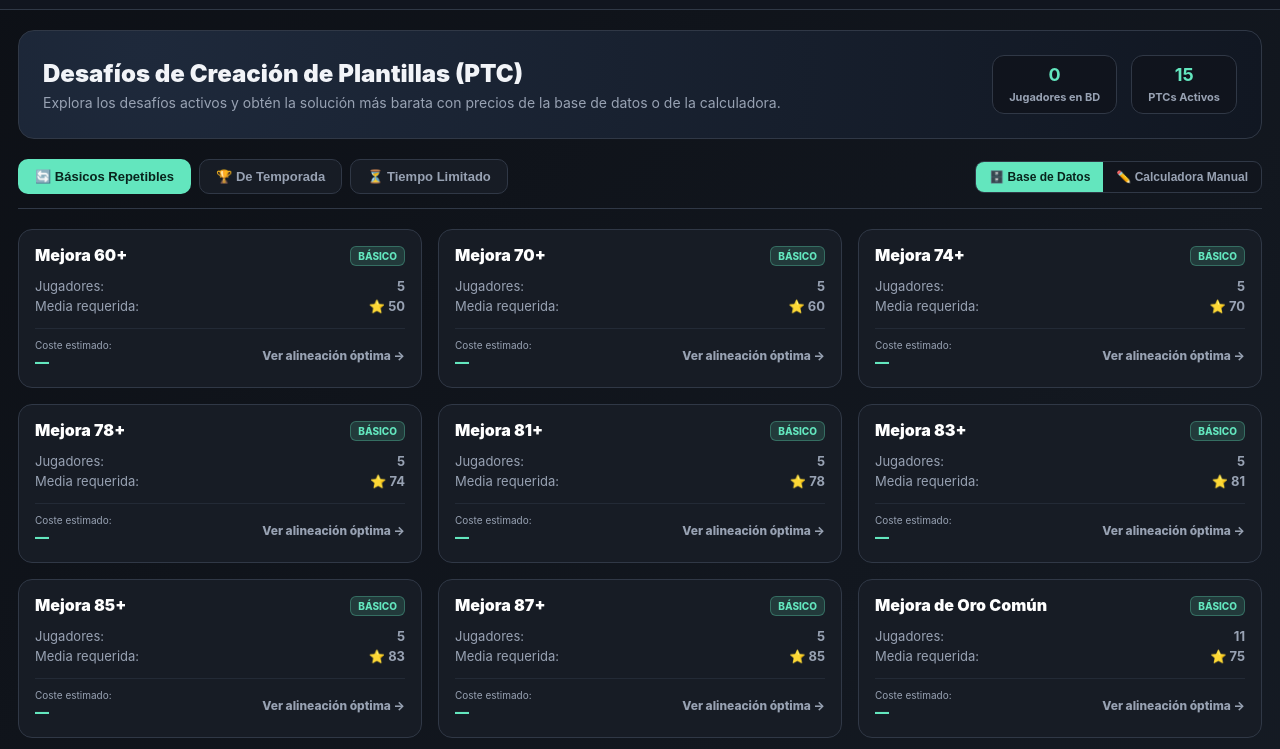
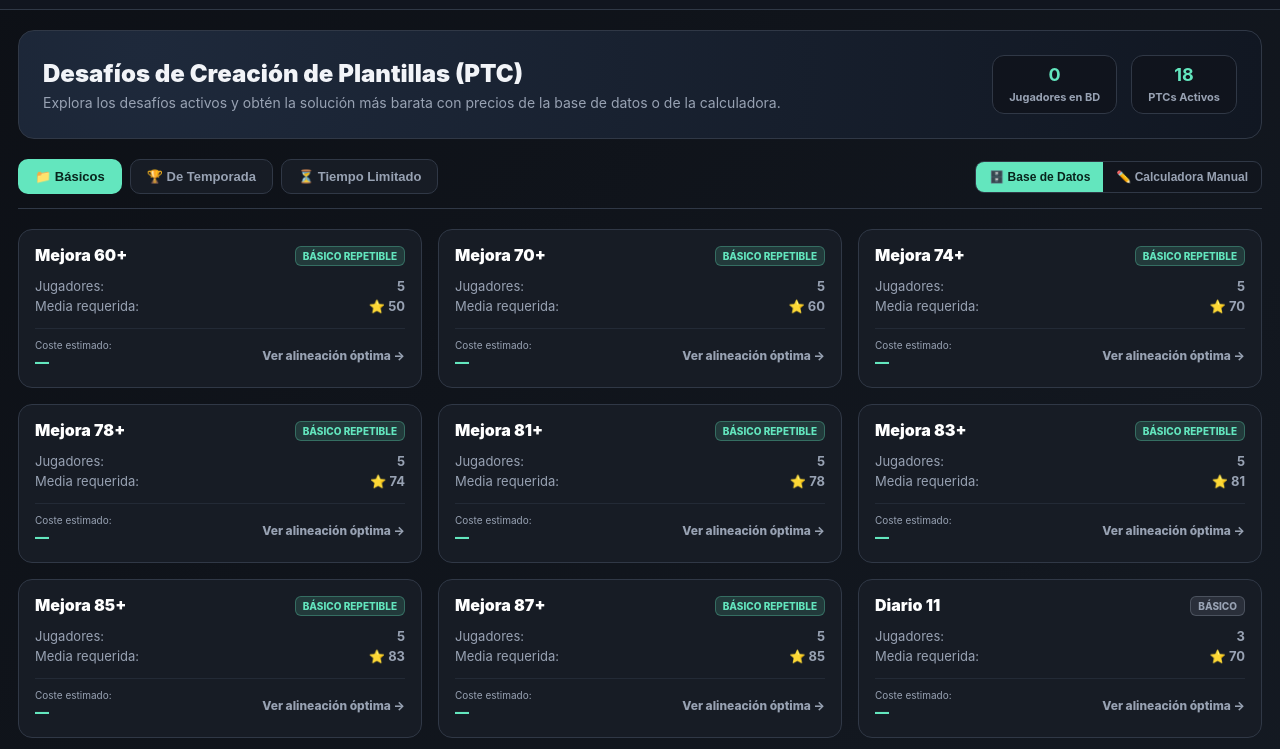
Before and after one commit to andokez/ufm, a plain HTML site: page index.html in a window 1280 px wide. Shown: the part 51-800 px from the top of the page. Drawn offline with Linux system fonts and the light colour scheme.

Commit message:
Add files via upload

```diff
--- a/index.html
+++ b/index.html
@@ -97,16 +97,24 @@
   }
   .ptc-header { display: flex; justify-content: space-between; align-items: flex-start; margin-bottom: 12px; gap: 6px; }
   .ptc-title { font-size: 16px; font-weight: 900; margin: 0; color: #fff; line-height: 1.2; }
+
   .ptc-badge-type {
     font-size: 10px; font-weight: 800; text-transform: uppercase; padding: 3px 7px;
-    border-radius: 6px; background: rgba(99, 230, 190, 0.15); color: var(--accent); border: 1px solid rgba(99, 230, 190, 0.3);
+    border-radius: 6px; background: rgba(152, 162, 179, 0.15); color: var(--muted); border: 1px solid rgba(152, 162, 179, 0.3);
     white-space: nowrap;
+  }
+  .ptc-badge-type.repeatable {
+    background: rgba(99, 230, 190, 0.15); color: var(--accent); border-color: rgba(99, 230, 190, 0.3);
   }
   .ptc-badge-type.limited {
     background: rgba(239, 68, 68, 0.15); color: #fca5a5; border-color: rgba(239, 68, 68, 0.3);
   }
   .ptc-badge-type.season {
     background: rgba(255, 212, 59, 0.15); color: var(--gold); border-color: rgba(255, 212, 59, 0.3);
+  }
+
+  .ptc-reward {
+    font-size: 11px; font-weight: 800; color: var(--gold); margin: -4px 0 10px; display: flex; align-items: center; gap: 4px;
   }
   .ptc-reqs { font-size: 13px; color: var(--muted); margin-bottom: 14px; display: flex; flex-direction: column; gap: 4px; }
   .ptc-req-item { display: flex; justify-content: space-between; }
@@ -229,7 +237,7 @@
         <span id="lblStatPlayers">Jugadores en BD</span>
       </div>
       <div class="hero-stat-badge">
-        <b id="statPtcCount">13</b>
+        <b id="statPtcCount">0</b>
         <span id="lblStatActive">PTCs Activos</span>
       </div>
     </div>
@@ -238,7 +246,7 @@
   <!-- Barra de Herramientas y Filtros -->
   <div class="ptc-toolbar">
     <div class="category-tabs">
-      <button type="button" class="tab-button active" onclick="switchCategory('basic')" id="tabBasic">🔄 Básicos Repetibles</button>
+      <button type="button" class="tab-button active" onclick="switchCategory('basic')" id="tabBasic">📁 Básicos</button>
       <button type="button" class="tab-button" onclick="switchCategory('season')" id="tabSeason">🏆 De Temporada</button>
       <button type="button" class="tab-button" onclick="switchCategory('limited')" id="tabLimited">⏳ Tiempo Limitado</button>
     </div>
@@ -305,119 +313,120 @@ var i18n = {
     heroTitle: "Desafíos de Creación de Plantillas (PTC)",
     heroSubtitle: "Explora los desafíos activos y obtén la solución más barata con precios de la base de datos o de la calculadora.",
     statPlayers: "Jugadores en BD", statActive: "PTCs Activos",
-    tabBasic: "🔄 Básicos Repetibles", tabSeason: "🏆 De Temporada", tabLimited: "⏳ Tiempo Limitado",
+    tabBasic: "📁 Básicos", tabSeason: "🏆 De Temporada", tabLimited: "⏳ Tiempo Limitado",
     btnSrcDb: "🗄️ Base de Datos", btnSrcManual: "✏️ Calculadora Manual",
     reqPlayers: "Jugadores:", reqTarget: "Media requerida:",
     reqSquads: "Plantillas requeridas:",
     viewSolution: "Ver alineación óptima →",
     estCost: "Coste estimado:",
-    sumCost: "Coste Plantilla", sumTotalCost: "Coste Total Desafío",
-    sumTarget: "Media Exigida", sumExact: "Media Exacta",
+    rewardLabel: "Premio:",
+    sumCost: "Coste Plantilla", sumTarget: "Media Exigida", sumExact: "Media Exacta",
     squadTitle: "Alineación Sugerida",
     noPricesWarning: "No hay precios disponibles. Revisa la Base de Datos o introduce precios en el modo Manual de la calculadora.",
     anyPlayer: "Cualquier jugador de",
-    badgeBasic: "Básico", badgeSeason: "Temporada", badgeLimited: "Limitado",
+    badgeBasic: "Básico", badgeRepeatable: "Básico Repetible", badgeSeason: "Temporada", badgeLimited: "Limitado",
     modalSubtitle: "{players} jugadores · Media {target}",
-    multiSquadTitle: "{title} ({current} de {total})"
+    pendingDetails: "Requisitos de esta plantilla pendientes de definir."
   },
   en: {
     navHome: "Home", navDb: "Database", navCalc: "SBC Calculator",
     heroTitle: "Squad Building Challenges (PTC)",
     heroSubtitle: "Explore active challenges and get the cheapest squad solution using database or calculator manual prices.",
     statPlayers: "Players in DB", statActive: "Active PTCs",
-    tabBasic: "🔄 Repeatable Basics", tabSeason: "🏆 Season Challenges", tabLimited: "⏳ Limited Time",
+    tabBasic: "📁 Basics", tabSeason: "🏆 Season Challenges", tabLimited: "⏳ Limited Time",
     btnSrcDb: "🗄️ Database", btnSrcManual: "✏️ Manual Calculator",
     reqPlayers: "Players:", reqTarget: "Target Rating:",
     reqSquads: "Required Squads:",
     viewSolution: "View cheapest squad →",
     estCost: "Estimated Cost:",
-    sumCost: "Squad Cost", sumTotalCost: "Total Challenge Cost",
-    sumTarget: "Target Rating", sumExact: "Exact Rating",
+    rewardLabel: "Reward:",
+    sumCost: "Squad Cost", sumTarget: "Target Rating", sumExact: "Exact Rating",
     squadTitle: "Suggested Squad",
     noPricesWarning: "No prices available. Check your Database or enter manual prices in the calculator.",
     anyPlayer: "Any player of",
-    badgeBasic: "Basic", badgeSeason: "Season", badgeLimited: "Limited",
+    badgeBasic: "Basic", badgeRepeatable: "Repeatable Basic", badgeSeason: "Season", badgeLimited: "Limited",
     modalSubtitle: "{players} players · Rating {target}",
-    multiSquadTitle: "{title} ({current} of {total})"
+    pendingDetails: "Squad requirements pending to be defined."
   },
   fr: {
     navHome: "Accueil", navDb: "Base de Données", navCalc: "Calculateur DCE",
     heroTitle: "Défis de Création d'Équipe (DCE)",
     heroSubtitle: "Découvrez les défis actifs et obtenez la solution la moins chère avec votre base de données ou la calculatrice.",
     statPlayers: "Joueurs en BD", statActive: "DCE Actifs",
-    tabBasic: "🔄 Répétables Basiques", tabSeason: "🏆 De Saison", tabLimited: "⏳ Temps Limité",
+    tabBasic: "📁 Basiques", tabSeason: "🏆 De Saison", tabLimited: "⏳ Temps Limité",
     btnSrcDb: "🗄️ Base de Données", btnSrcManual: "✏️ Calculateur Manuel",
     reqPlayers: "Joueurs :", reqTarget: "Note Requise :",
     reqSquads: "Équipes Requises :",
     viewSolution: "Voir l'équipe optimale →",
     estCost: "Coût estimé :",
-    sumCost: "Coût de l'équipe", sumTotalCost: "Coût Total du Défi",
-    sumTarget: "Note Requise", sumExact: "Note Réelle",
+    rewardLabel: "Récompense :",
+    sumCost: "Coût de l'équipe", sumTarget: "Note Requise", sumExact: "Note Réelle",
     squadTitle: "Équipe Recommandée",
     noPricesWarning: "Aucun prix disponible. Vérifiez la base ou entrez des prix dans le calculateur manuel.",
     anyPlayer: "Tout joueur de",
-    badgeBasic: "Basique", badgeSeason: "Saison", badgeLimited: "Limité",
+    badgeBasic: "Basique", badgeRepeatable: "Basique Répétable", badgeSeason: "Saison", badgeLimited: "Limité",
     modalSubtitle: "{players} joueurs · Note {target}",
-    multiSquadTitle: "{title} ({current} sur {total})"
+    pendingDetails: "Critères de cette équipe en attente de définition."
   },
   de: {
     navHome: "Startseite", navDb: "Datenbank", navCalc: "SBC-Rechner",
     heroTitle: "Squad Building Challenges (PTC)",
     heroSubtitle: "Finde die günstigste SBC-Kombination mit Datenbank- oder manuellen Rechnerpreisen.",
     statPlayers: "Spieler in DB", statActive: "Aktive PTCs",
-    tabBasic: "🔄 Wiederholbar Basis", tabSeason: "🏆 Saison-PTC", tabLimited: "⏳ Zeitlich Begrenzt",
+    tabBasic: "📁 Basis", tabSeason: "🏆 Saison-PTC", tabLimited: "⏳ Zeitlich Begrenzt",
     btnSrcDb: "🗄️ Datenbank", btnSrcManual: "✏️ Rechner Manuell",
     reqPlayers: "Spieler:", reqTarget: "Benötigte Wertung:",
     reqSquads: "Erforderliche Teams:",
     viewSolution: "Günstigste Aufstellung →",
     estCost: "Geschätzte Kosten:",
-    sumCost: "Team-Kosten", sumTotalCost: "Gesamtkosten Challenge",
-    sumTarget: "Ziel-Wertung", sumExact: "Genaue Wertung",
+    rewardLabel: "Belohnung:",
+    sumCost: "Team-Kosten", sumTarget: "Ziel-Wertung", sumExact: "Genaue Wertung",
     squadTitle: "Empfohlene Aufstellung",
     noPricesWarning: "Keine Preise verfügbar. Bitte Datenbank oder manuelle Preise im Rechner prüfen.",
     anyPlayer: "Jeder Spieler mit",
-    badgeBasic: "Basis", badgeSeason: "Saison", badgeLimited: "Begrenzt",
+    badgeBasic: "Basis", badgeRepeatable: "Wiederholbar Basis", badgeSeason: "Saison", badgeLimited: "Begrenzt",
     modalSubtitle: "{players} Spieler · Wertung {target}",
-    multiSquadTitle: "{title} ({current} von {total})"
+    pendingDetails: "Anforderungen für dieses Team noch nicht festgelegt."
   },
   it: {
     navHome: "Home", navDb: "Database", navCalc: "Calcolatore SCR",
     heroTitle: "Sfide Creazione Rosa (PTC)",
     heroSubtitle: "Trova la combinazione più economica usando i prezzi del database o del calcolatore manuale.",
     statPlayers: "Giocatori in BD", statActive: "PTC Attivi",
-    tabBasic: "🔄 Ripetibili Base", tabSeason: "🏆 Stagionali", tabLimited: "⏳ Tempo Limitato",
+    tabBasic: "📁 Base", tabSeason: "🏆 Stagionali", tabLimited: "⏳ Tempo Limitato",
     btnSrcDb: "🗄️ Database", btnSrcManual: "✏️ Calcolatore Manuale",
     reqPlayers: "Giocatori:", reqTarget: "Valutazione richiesta:",
     reqSquads: "Rose richieste:",
     viewSolution: "Vedi rosa migliore →",
     estCost: "Costo stimato:",
-    sumCost: "Costo Rosa", sumTotalCost: "Costo Totale Sfida",
-    sumTarget: "Valutazione Richiesta", sumExact: "Valutazione Reale",
+    rewardLabel: "Premio:",
+    sumCost: "Costo Rosa", sumTarget: "Valutazione Richiesta", sumExact: "Valutazione Reale",
     squadTitle: "Rosa Suggerita",
     noPricesWarning: "Nessun prezzo disponibile. Controlla il database o inserisci prezzi nel calcolatore.",
     anyPlayer: "Qualsiasi giocatore da",
-    badgeBasic: "Base", badgeSeason: "Stagione", badgeLimited: "Limitato",
+    badgeBasic: "Base", badgeRepeatable: "Ripetibile Base", badgeSeason: "Stagione", badgeLimited: "Limitato",
     modalSubtitle: "{players} giocatori · Valutazione {target}",
-    multiSquadTitle: "{title} ({current} di {total})"
+    pendingDetails: "Requisiti di questa rosa in attesa di definizione."
   },
   pt: {
     navHome: "Início", navDb: "Base de Dados", navCalc: "Calculadora DME",
     heroTitle: "Desafios de Montagem de Elenco (DME)",
     heroSubtitle: "Encontre a solução mais barata para os desafios usando preços da base de dados ou da calculadora.",
     statPlayers: "Jogadores na BD", statActive: "DMEs Ativos",
-    tabBasic: "🔄 Básicos Repetíveis", tabSeason: "🏆 De Temporada", tabLimited: "⏳ Tempo Limitado",
+    tabBasic: "📁 Básicos", tabSeason: "🏆 De Temporada", tabLimited: "⏳ Tempo Limitado",
     btnSrcDb: "🗄️ Base de Dados", btnSrcManual: "✏️ Calculadora Manual",
     reqPlayers: "Jogadores:", reqTarget: "Classificação exigida:",
     reqSquads: "Elencos exigidos:",
     viewSolution: "Ver elenco ideal →",
     estCost: "Custo estimado:",
-    sumCost: "Custo do Elenco", sumTotalCost: "Custo Total do Desafio",
-    sumTarget: "Nota Exigida", sumExact: "Nota Exata",
+    rewardLabel: "Prêmio:",
+    sumCost: "Custo do Elenco", sumTarget: "Nota Exigida", sumExact: "Nota Exata",
     squadTitle: "Elenco Sugerido",
     noPricesWarning: "Sem preços disponíveis. Verifique a base de dados ou insira preços manuais na calculadora.",
     anyPlayer: "Qualquer jogador de",
-    badgeBasic: "Básico", badgeSeason: "Temporada", badgeLimited: "Limitado",
-    modalSubtitle: "{players} jogadores · Classificação {target}"
+    badgeBasic: "Básico", badgeRepeatable: "Básico Repetível", badgeSeason: "Temporada", badgeLimited: "Limitado",
+    modalSubtitle: "{players} jogadores · Classificação {target}",
+    pendingDetails: "Requisitos deste elenco pendentes de definição."
   }
 };
 
@@ -431,8 +440,14 @@ var ptcTitles = {
   b_83: { es: "Mejora 83+", en: "83+ Upgrade", fr: "Renfort 83+", de: "83+-Upgrade", it: "Miglioramento 83+", pt: "Melhoria 83+" },
   b_85: { es: "Mejora 85+", en: "85+ Upgrade", fr: "Renfort 85+", de: "85+-Upgrade", it: "Miglioramento 85+", pt: "Melhoria 85+" },
   b_87: { es: "Mejora 87+", en: "87+ Upgrade", fr: "Renfort 87+", de: "87+-Upgrade", it: "Miglioramento 87+", pt: "Melhoria 87+" },
-  b_gold_up: { es: "Mejora de Oro Común", en: "Common Gold Upgrade", fr: "Renfort Or Commun", de: "Gewöhnliches Gold-Upgrade", it: "Miglioramento Oro Comune", pt: "Melhoria de Ouro Comum" },
-  b_silver_up: { es: "Mejora de Plata", en: "Silver Upgrade", fr: "Renfort Argent", de: "Silber-Upgrade", it: "Miglioramento Argento", pt: "Melhoria de Prata" },
+
+  b_daily_11: { es: "Diario 11", en: "Daily 11", fr: "Quotidien 11", de: "Täglich 11", it: "Giornaliero 11", pt: "Diário 11" },
+  b_weekly_17: { es: "Semanal 17", en: "Weekly 17", fr: "Hebdomadaire 17", de: "Wöchentlich 17", it: "Settimanale 17", pt: "Semanal 17" },
+
+  b_bronze_group: { es: "Desafío Bronce", en: "Bronze Challenge", fr: "Défi Bronze", de: "Bronze-Challenge", it: "Sfida Bronzo", pt: "Desafio Bronze" },
+  b_silver_group: { es: "Desafío Plata", en: "Silver Challenge", fr: "Défi Argent", de: "Silber-Challenge", it: "Sfida Argento", pt: "Desafio Prata" },
+  b_gold_group: { es: "Desafío Oro", en: "Gold Challenge", fr: "Défi Or", de: "Gold-Challenge", it: "Sfida Oro", pt: "Desafio Ouro" },
+
   s_tots_warm: { es: "Elección de Jugador Temporada", en: "Season Player Pick", fr: "Choix Joueur Saison", de: "Saison-Spielerwahl", it: "Scelta Giocatore Stagione", pt: "Escolha de Jogador da Temporada" },
   s_league_sbc: { es: "Desafío de Liga Principal", en: "Major League Challenge", fr: "Défi Ligue Principale", de: "Hauptliga-Challenge", it: "Sfida Campionato Principale", pt: "Desafio da Liga Principal" },
   l_totw_upgrade: { es: "Mejora TOTW Activo", en: "Active TOTW Upgrade", fr: "Renfort TOTW Actif", de: "Aktives TDW-Upgrade", it: "Miglioramento TOTW Attivo", pt: "Melhoria TOTW Ativa" },
@@ -440,30 +455,66 @@ var ptcTitles = {
   l_odegaard_91: { es: "Martin Ødegaard (91 POTM)", en: "Martin Ødegaard (91 POTM)", fr: "Martin Ødegaard (91 POTM)", de: "Martin Ødegaard (91 POTM)", it: "Martin Ødegaard (91 POTM)", pt: "Martin Ødegaard (91 POTM)" }
 };
 
-/* DEFINICIÓN DE LOS PTCS */
+/* DEFINICIÓN COMPLETA DE LOS PTCS */
 var ptcList = [
-  // 8 BÁSICOS REPETIBLES (5 Jugadores)
-  { id: "b_60", category: "basic", players: 5, target: 50 },
-  { id: "b_70", category: "basic", players: 5, target: 60 },
-  { id: "b_74", category: "basic", players: 5, target: 70 },
-  { id: "b_78", category: "basic", players: 5, target: 74 },
-  { id: "b_81", category: "basic", players: 5, target: 78 },
-  { id: "b_83", category: "basic", players: 5, target: 81 },
-  { id: "b_85", category: "basic", players: 5, target: 83 },
-  { id: "b_87", category: "basic", players: 5, target: 85 },
-  // De muestra en Básicos
-  { id: "b_gold_up", category: "basic", players: 11, target: 75 },
-  { id: "b_silver_up", category: "basic", players: 11, target: 65 },
+  // --- BÁSICOS: 8 REPETIBLES (5 Jugadores) ---
+  { id: "b_60", category: "basic", isRepeatable: true, players: 5, target: 50 },
+  { id: "b_70", category: "basic", isRepeatable: true, players: 5, target: 60 },
+  { id: "b_74", category: "basic", isRepeatable: true, players: 5, target: 70 },
+  { id: "b_78", category: "basic", isRepeatable: true, players: 5, target: 74 },
+  { id: "b_81", category: "basic", isRepeatable: true, players: 5, target: 78 },
+  { id: "b_83", category: "basic", isRepeatable: true, players: 5, target: 81 },
+  { id: "b_85", category: "basic", isRepeatable: true, players: 5, target: 83 },
+  { id: "b_87", category: "basic", isRepeatable: true, players: 5, target: 85 },
 
-  // DE TEMPORADA
-  { id: "s_tots_warm", category: "season", players: 11, target: 84 },
-  { id: "s_league_sbc", category: "season", players: 11, target: 82 },
+  // --- BÁSICOS: PERIÓDICOS ---
+  { id: "b_daily_11", category: "basic", isRepeatable: false, players: 3, target: 70 },
+  { id: "b_weekly_17", category: "basic", isRepeatable: false, players: 5, target: 78 },
 
-  // TIEMPO LIMITADO
-  // PTC Especial compuesto por 5 plantillas internas (Ødegaard 91)
+  // --- BÁSICOS: GRUPOS CON PREMIOS Y 3 SUB-PTCS ---
+  {
+    id: "b_bronze_group",
+    category: "basic",
+    isRepeatable: false,
+    reward: "Moore (DC) ⭐ 75",
+    subchallenges: [
+      { name: "Bronce 1", players: 0, target: 0, isPending: true },
+      { name: "Bronce 2", players: 0, target: 0, isPending: true },
+      { name: "Bronce 3", players: 0, target: 0, isPending: true }
+    ]
+  },
+  {
+    id: "b_silver_group",
+    category: "basic",
+    isRepeatable: false,
+    reward: "Bueno (DFC) ⭐ 78",
+    subchallenges: [
+      { name: "Plata 1", players: 0, target: 0, isPending: true },
+      { name: "Plata 2", players: 0, target: 0, isPending: true },
+      { name: "Plata 3", players: 0, target: 0, isPending: true }
+    ]
+  },
+  {
+    id: "b_gold_group",
+    category: "basic",
+    isRepeatable: false,
+    reward: "Merino (MC) ⭐ 83",
+    subchallenges: [
+      { name: "Oro 1", players: 0, target: 0, isPending: true },
+      { name: "Oro 2", players: 0, target: 0, isPending: true },
+      { name: "Oro 3", players: 0, target: 0, isPending: true }
+    ]
+  },
+
+  // --- DE TEMPORADA ---
+  { id: "s_tots_warm", category: "season", isRepeatable: false, players: 11, target: 84 },
+  { id: "s_league_sbc", category: "season", isRepeatable: false, players: 11, target: 82 },
+
+  // --- TIEMPO LIMITADO ---
   {
     id: "l_odegaard_91",
     category: "limited",
+    isRepeatable: false,
     subchallenges: [
       { name: "Plantilla 84", players: 11, target: 84 },
       { name: "Plantilla 86", players: 11, target: 86 },
@@ -472,8 +523,8 @@ var ptcList = [
       { name: "Plantilla 90", players: 11, target: 90 }
     ]
   },
-  { id: "l_totw_upgrade", category: "limited", players: 11, target: 83 },
-  { id: "l_flash_challenge", category: "limited", players: 6, target: 79 }
+  { id: "l_totw_upgrade", category: "limited", isRepeatable: false, players: 11, target: 83 },
+  { id: "l_flash_challenge", category: "limited", isRepeatable: false, players: 6, target: 79 }
 ];
 
 function getPtcTitle(ptcId) {
@@ -482,11 +533,18 @@ function getPtcTitle(ptcId) {
   return entry[currentLang] || entry.es || entry.en;
 }
 
-function getPtcBadgeLabel(category) {
+function getPtcBadgeInfo(ptc) {
   var t = i18n[currentLang] || i18n.es;
-  if (category === 'limited') return t.badgeLimited;
-  if (category === 'season') return t.badgeSeason;
-  return t.badgeBasic;
+  if (ptc.isRepeatable) {
+    return { label: t.badgeRepeatable, className: 'repeatable' };
+  }
+  if (ptc.category === 'limited') {
+    return { label: t.badgeLimited, className: 'limited' };
+  }
+  if (ptc.category === 'season') {
+    return { label: t.badgeSeason, className: 'season' };
+  }
+  return { label: t.badgeBasic, className: '' };
 }
 
 /* OBTENER BASE DE DATOS DE JUGADORES */
@@ -547,6 +605,7 @@ function thresholdFor(n, target) {
 }
 
 function solveSbc(n, target, prices) {
+  if (!n || !target || n < 1 || target < 50) return null;
   var ratings = Object.keys(prices).map(Number).sort(function(a, b) { return a - b; });
   if (!ratings.length) return null;
 
@@ -620,27 +679,36 @@ function renderPtcList() {
     card.className = 'ptc-card';
     card.onclick = function() { openPtcModal(ptc); };
 
-    var typeClass = ptc.category === 'limited' ? 'limited' : (ptc.category === 'season' ? 'season' : '');
+    var badgeInfo = getPtcBadgeInfo(ptc);
     var localizedTitle = getPtcTitle(ptc.id);
-    var localizedBadge = getPtcBadgeLabel(ptc.category);
+
+    var rewardHtml = ptc.reward
+      ? `<div class="ptc-reward"><span>🎁 ${t.rewardLabel}</span> <b>${ptc.reward}</b></div>`
+      : '';
 
     var reqHtml = '';
     var costText = '—';
 
     // Desafío compuesto (Multi-plantilla)
     if (ptc.subchallenges && ptc.subchallenges.length) {
+      var targets = ptc.subchallenges.map(function(s) { return s.isPending ? '—' : s.target; }).join(', ');
       reqHtml = `
         <div class="ptc-req-item"><span>${t.reqSquads}</span> <b>${ptc.subchallenges.length}</b></div>
-        <div class="ptc-req-item"><span>${t.reqTarget}</span> <b>${ptc.subchallenges.map(s => s.target).join(', ')}</b></div>
+        <div class="ptc-req-item"><span>${t.reqTarget}</span> <b>⭐ ${targets}</b></div>
       `;
       var totalCost = 0;
-      var canSolveAll = true;
+      var hasValidSol = false;
+      var allSolved = true;
       ptc.subchallenges.forEach(function(sub) {
-        var s = solveSbc(sub.players, sub.target, prices);
-        if (s) totalCost += s.cost;
-        else canSolveAll = false;
+        if (!sub.isPending) {
+          var s = solveSbc(sub.players, sub.target, prices);
+          if (s) { totalCost += s.cost; hasValidSol = true; }
+          else { allSolved = false; }
+        } else {
+          allSolved = false;
+        }
       });
-      if (canSolveAll && totalCost > 0) {
+      if (hasValidSol && allSolved) {
         costText = Number(totalCost).toLocaleString('es-ES') + ' 🪙';
       }
     } else {
@@ -656,8 +724,9 @@ function renderPtcList() {
       <div>
         <div class="ptc-header">
           <h3 class="ptc-title">${localizedTitle}</h3>
-          <span class="ptc-badge-type ${typeClass}">${localizedBadge}</span>
+          <span class="ptc-badge-type ${badgeInfo.className}">${badgeInfo.label}</span>
         </div>
+        ${rewardHtml}
         <div class="ptc-reqs">${reqHtml}</div>
       </div>
       <div class="ptc-footer">
@@ -680,7 +749,8 @@ function openPtcModal(ptc) {
   if (ptc.subchallenges && ptc.subchallenges.length) {
     subTabsWrap.style.display = 'flex';
     subTabsWrap.innerHTML = ptc.subchallenges.map(function(sub, idx) {
-      return `<button type="button" class="sub-tab-btn ${idx === 0 ? 'active' : ''}" onclick="selectSubChallenge(${idx})">${sub.name} (⭐${sub.target})</button>`;
+      var targetLabel = sub.isPending ? 'Pendiente' : ('⭐ ' + sub.target);
+      return `<button type="button" class="sub-tab-btn ${idx === 0 ? 'active' : ''}" onclick="selectSubChallenge(${idx})">${sub.name} (${targetLabel})</button>`;
     }).join('');
   } else {
     subTabsWrap.style.display = 'none';
@@ -708,21 +778,33 @@ function renderModalContent() {
 
   var prices = getActivePrices();
   var db = priceSource === 'db' ? getDatabasePlayers() : [];
-  var sol = solveSbc(currentTargetPtc.players, currentTargetPtc.target, prices);
 
   var localizedTitle = getPtcTitle(ptc.id);
   if (isMulti) {
     localizedTitle = localizedTitle + ' - ' + currentTargetPtc.name;
   }
 
+  var squadGrid = document.getElementById('squadGrid');
+  squadGrid.innerHTML = '';
+
+  // Caso: plantilla pendiente de definir
+  if (currentTargetPtc.isPending) {
+    document.getElementById('modalPtcTitle').textContent = localizedTitle;
+    document.getElementById('modalPtcSubtitle').textContent = t.pendingDetails;
+    document.getElementById('solCost').textContent = '—';
+    document.getElementById('solTarget').textContent = '—';
+    document.getElementById('solAvg').textContent = '—';
+    squadGrid.innerHTML = `<div style="grid-column:1/-1; text-align:center; padding:35px; color:var(--muted)">📝 ${t.pendingDetails}</div>`;
+    return;
+  }
+
+  var sol = solveSbc(currentTargetPtc.players, currentTargetPtc.target, prices);
+
   var subtitleTemplate = t.modalSubtitle || "{players} jugadores · Media {target}";
   var localizedSubtitle = subtitleTemplate.replace('{players}', currentTargetPtc.players).replace('{target}', currentTargetPtc.target);
 
   document.getElementById('modalPtcTitle').textContent = localizedTitle;
   document.getElementById('modalPtcSubtitle').textContent = localizedSubtitle;
-
-  var squadGrid = document.getElementById('squadGrid');
-  squadGrid.innerHTML = '';
 
   if (!sol) {
     document.getElementById('solCost').textContent = '—';
@@ -777,7 +859,6 @@ function renderModalContent() {
         </div>
       `;
     } else {
-      // Modo manual o sin jugador específico en base de datos
       var minP = prices[rat] ? Number(prices[rat]).toLocaleString('es-ES') + ' 🪙' : '—';
       slot.innerHTML = `
         <div class="squad-slot-empty">
```
Also changed, not shown: database.html (+45 -14 lines).
